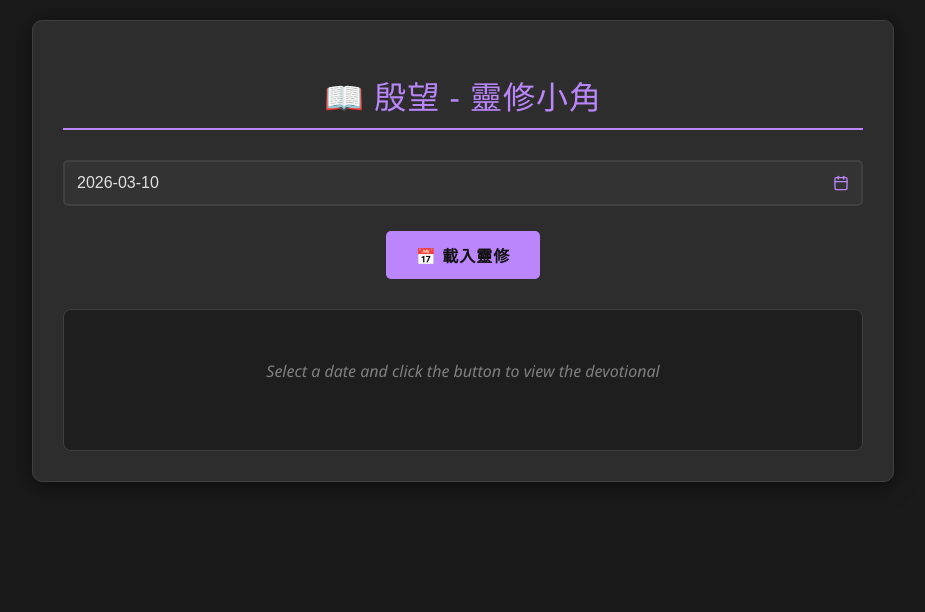
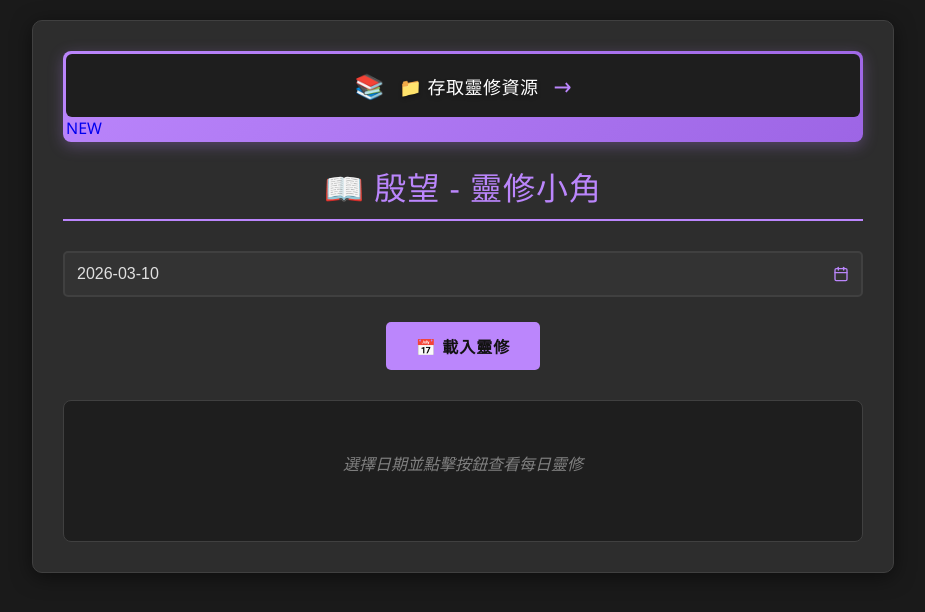
Before and after one commit to lpwlee/yanmon-qtcorner, a plain HTML site: page index.html in a window 1280 px wide. Shown: the whole page, without its empty margins (177-1102 px from the left). Drawn offline with nearby package versions, Linux system fonts and the light colour scheme.

Commit message:
Added Banner

```diff
--- a/index.html
+++ b/index.html
@@ -15,15 +15,29 @@
   </head>
   <body>
     <div class="container">
+      <!-- Banner -->
+      <a href="https://drive.google.com/drive/u/1/folders/1KSHGlI91DWhsrvz7TGiXmeP7NDkyaND2"
+         target="_blank"
+         class="banner-link">
+        <div class="banner">
+          <div class="banner-content">
+            <span class="banner-icon">📚</span>
+            <span class="banner-text">📁 存取靈修資源</span>
+            <span class="banner-icon">→</span>
+          </div>
+          <div class="banner-badge">NEW</div>
+        </div>
+      </a>
+
       <h1>📖 殷望 - 靈修小角</h1>
 
       <div class="calendar-container">
-        <input type="text" id="datePicker" class="date-input" placeholder="Select a date" />
+        <input type="text" id="datePicker" class="date-input" placeholder="選擇日期" />
         <button id="fetchButton" class="fetch-button">📅 載入靈修</button>
       </div>
 
       <div id="dataDisplay" class="data-display">
-        <div class="no-data">Select a date and click the button to view the devotional</div>
+        <div class="no-data">選擇日期並點擊按鈕查看每日靈修</div>
       </div>
     </div>
 
--- a/styles/style.css
+++ b/styles/style.css
@@ -268,3 +268,104 @@ h1 {
     background-size: 16px;
     cursor: pointer;
 }
+
+/* Banner Styles */
+.banner-link {
+    text-decoration: none;
+    display: block;
+    margin-bottom: 20px;
+}
+
+.banner {
+    background: linear-gradient(135deg, #bb86fc 0%, #9d65e5 100%);
+    border-radius: 8px;
+    padding: 3px;
+    box-shadow: 0 4px 15px rgba(187, 134, 252, 0.3);
+    transition: all 0.3s ease;
+    position: relative;
+    overflow: hidden;
+}
+
+.banner::before {
+    content: '';
+    position: absolute;
+    top: 0;
+    left: -100%;
+    width: 100%;
+    height: 100%;
+    background: linear-gradient(90deg, transparent, rgba(255, 255, 255, 0.2), transparent);
+    transition: left 0.5s ease;
+}
+
+.banner:hover {
+    transform: translateY(-2px);
+    box-shadow: 0 6px 20px rgba(187, 134, 252, 0.5);
+}
+
+.banner:hover::before {
+    left: 100%;
+}
+
+.banner-content {
+    background-color: #1e1e1e;
+    border-radius: 6px;
+    padding: 15px 20px;
+    display: flex;
+    align-items: center;
+    justify-content: center;
+    gap: 15px;
+    backdrop-filter: blur(5px);
+}
+
+.banner-icon {
+    font-size: 24px;
+    color: #bb86fc;
+    transition: transform 0.3s ease;
+}
+
+.banner:hover .banner-icon:first-child {
+    transform: scale(1.1);
+}
+
+.banner:hover .banner-icon:last-child {
+    transform: translateX(5px);
+}
+
+.banner-text {
+    color: #ffffff;
+    font-size: 18px;
+    font-weight: 500;
+    letter-spacing: 0.5px;
+    text-shadow: 0 2px 4px rgba(0, 0, 0, 0.3);
+}
+
+/* Responsive banner for mobile */
+@media (max-width: 600px) {
+    .banner-content {
+        padding: 12px 15px;
+        gap: 10px;
+    }
+
+    .banner-icon {
+        font-size: 20px;
+    }
+
+    .banner-text {
+        font-size: 16px;
+    }
+}
+
+/* Update any existing text placeholders */
+.no-data {
+    color: #808080;
+    font-style: italic;
+    text-align: center;
+    padding: 30px;
+    font-size: 16px;
+}
+
+/* Make sure the date input placeholder is in Chinese */
+.date-input::placeholder {
+    color: #808080;
+    content: "選擇日期";
+}
```
